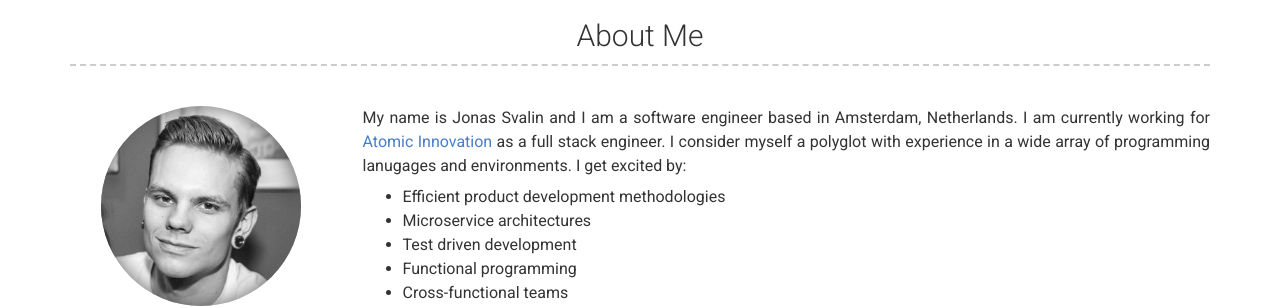
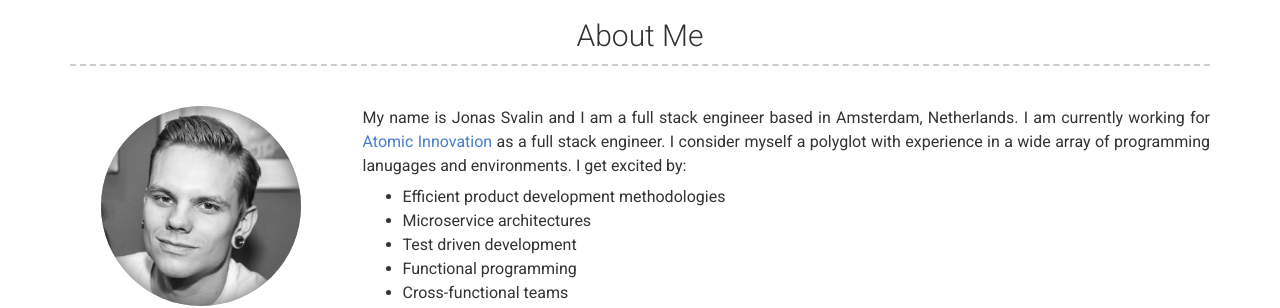
Before and after one commit to jonassvalin/jonassvalin.github.io, a Jekyll site: the page built from index.md, in a window 1280 px wide. Shown: the part 173-481 px from the top of the page. Built offline with Jekyll 4.4.1, drawn with Linux system fonts in a browser that asks for light colours; nearby versions of some CDN libraries.

Commit message:
software -> full stack

```diff
--- a/_config.yml
+++ b/_config.yml
@@ -34,7 +34,7 @@ linkedin_username: jonas-svalin-492665a0
 # about_title: About Me (Use this to override about section title)
 about_profile_image: images/profile.png
 about_content: | # this will include new lines to allow paragraphs
-  My name is Jonas Svalin and I am a software engineer based in Amsterdam, Netherlands. I am currently working for
+  My name is Jonas Svalin and I am a full stack engineer based in Amsterdam, Netherlands. I am currently working for
   [Atomic Innovation](https://www.linkedin.com/company/atomicinnovation/) as a full stack engineer. I consider myself a polyglot
   with experience in a wide array of programming lanugages and environments. I get excited by:
   - Efficient product development methodologies
```
